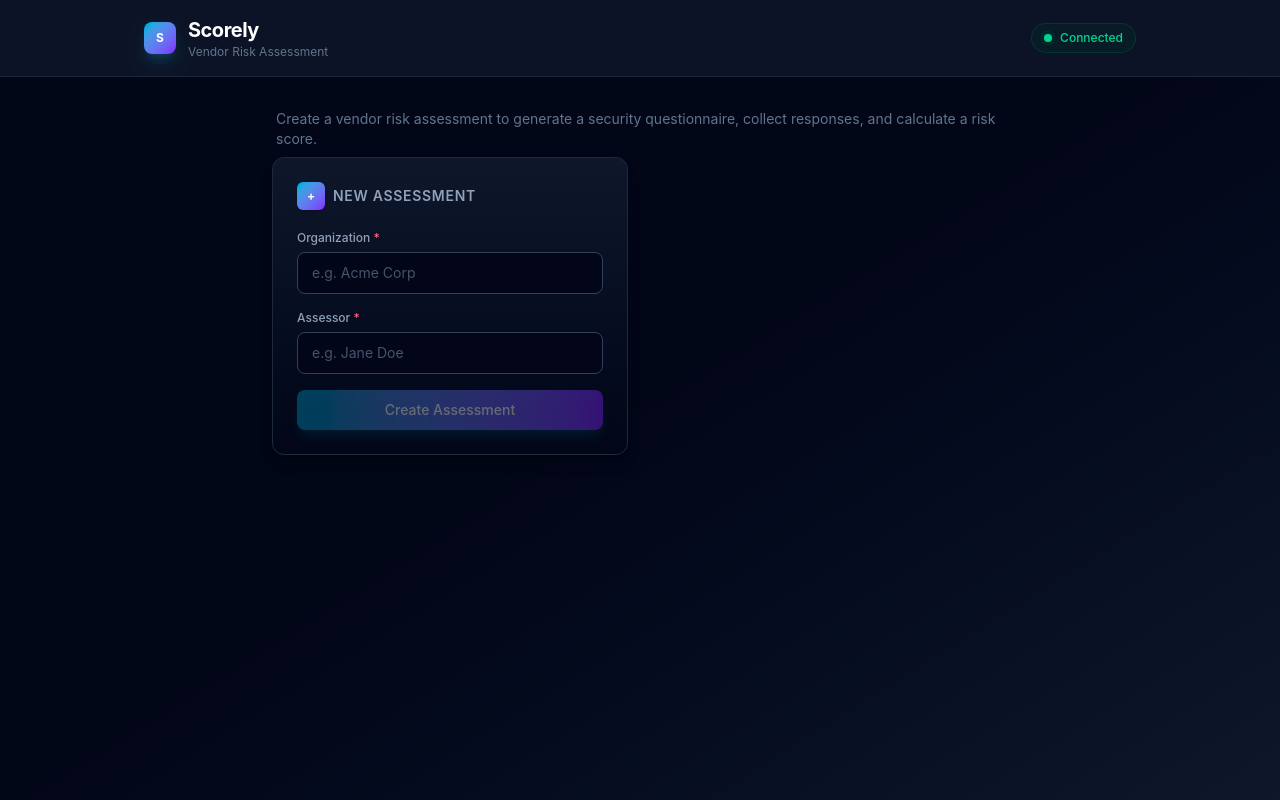
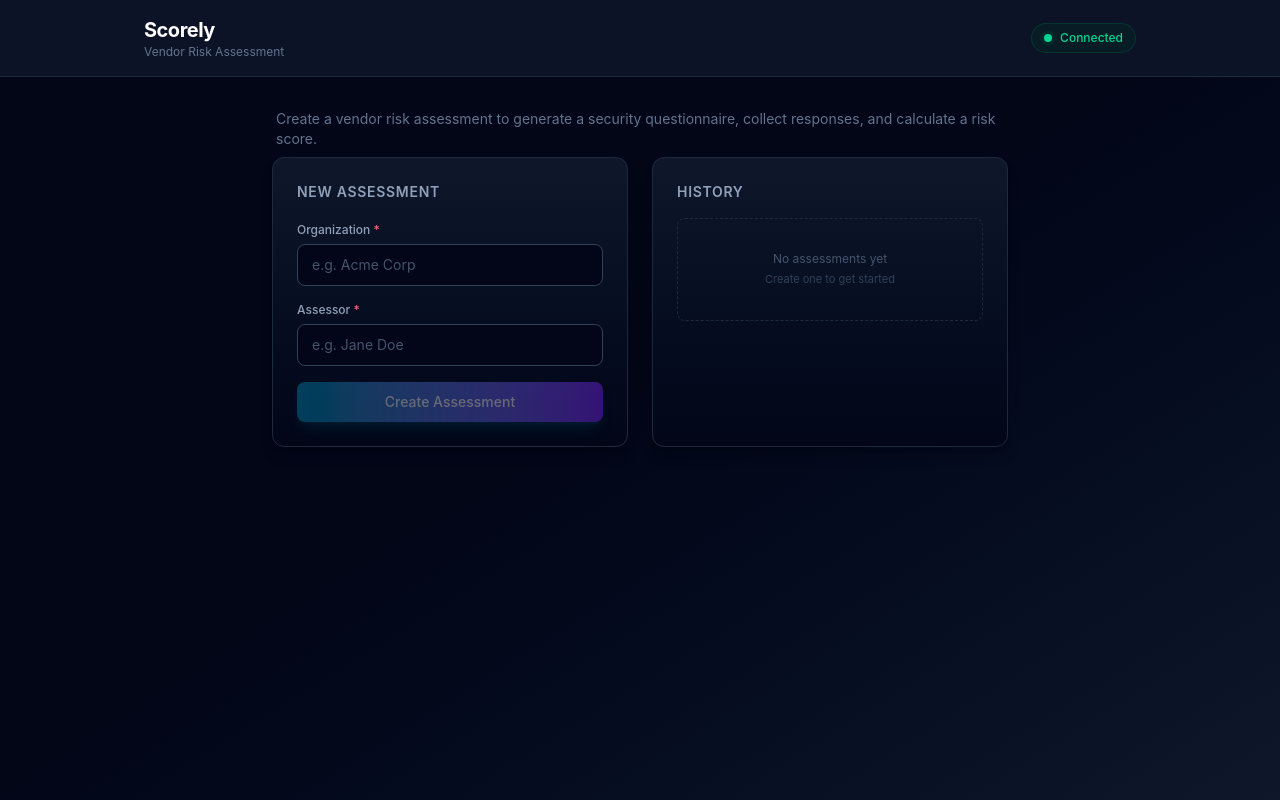
Before and after one commit to codexfang/scorely-api, a React (Vite) app in the folder frontend/: page / in a window 1280 px wide. Built offline with nearby package versions, Linux system fonts and the light colour scheme.

Commit message:
Fix: score shows after submit, remove logos, history empty state

```diff
--- a/frontend/src/App.jsx
+++ b/frontend/src/App.jsx
@@ -9,6 +9,7 @@ import { getStoredTokens, storeToken, removeToken } from './services/storage'
 export default function App() {
   const [tokens, setTokens] = useState([])
   const [activeToken, setActiveToken] = useState(null)
+  const [submitted, setSubmitted] = useState(false)
 
   useEffect(() => {
     setTokens(getStoredTokens())
@@ -38,7 +39,12 @@ export default function App() {
 
   function handleBack() {
     setActiveToken(null)
+    setSubmitted(false)
     window.scrollTo({ top: 0, behavior: 'smooth' })
+  }
+
+  function handleSubmitted() {
+    setSubmitted(true)
   }
 
   return (
@@ -76,8 +82,8 @@ export default function App() {
                 {activeToken.slice(0, 8)}...{activeToken.slice(-4)}
               </div>
             </div>
-            <Questionnaire token={activeToken} />
-            <ScoreCard token={activeToken} />
+            <Questionnaire token={activeToken} onSubmitted={handleSubmitted} />
+            {submitted && <ScoreCard token={activeToken} />}
           </div>
         )}
       </main>
--- a/frontend/src/components/CreateAssessment.jsx
+++ b/frontend/src/components/CreateAssessment.jsx
@@ -27,14 +27,9 @@ export default function CreateAssessment({ onCreated }) {
 
   return (
     <div className="rounded-xl border border-slate-800 bg-gradient-to-b from-slate-900 to-slate-950 p-6 shadow-lg shadow-black/20">
-      <div className="mb-5 flex items-center gap-2">
-        <div className="flex h-7 w-7 items-center justify-center rounded-md bg-gradient-to-br from-cyan-500 to-violet-600 text-xs font-bold text-white shadow-sm">
-          +
-        </div>
-        <h2 className="text-sm font-semibold uppercase tracking-wider text-slate-400">
-          New Assessment
-        </h2>
-      </div>
+      <h2 className="mb-5 text-sm font-semibold uppercase tracking-wider text-slate-400">
+        New Assessment
+      </h2>
       <form onSubmit={handleSubmit} className="space-y-4">
         <div>
           <label className="mb-1.5 block text-xs font-medium text-slate-400">
--- a/frontend/src/components/Header.jsx
+++ b/frontend/src/components/Header.jsx
@@ -2,14 +2,9 @@ export default function Header() {
   return (
     <header className="border-b border-slate-800 bg-slate-900/80 backdrop-blur-sm">
       <div className="mx-auto flex max-w-5xl items-center justify-between px-4 py-4">
-        <div className="flex items-center gap-3">
-          <div className="flex h-8 w-8 items-center justify-center rounded-lg bg-gradient-to-br from-cyan-500 to-violet-600 text-xs font-bold text-white shadow-lg shadow-cyan-500/20">
-            S
-          </div>
-          <div>
-            <h1 className="text-xl font-bold tracking-tight text-white">Scorely</h1>
-            <p className="text-xs text-slate-500">Vendor Risk Assessment</p>
-          </div>
+        <div>
+          <h1 className="text-xl font-bold tracking-tight text-white">Scorely</h1>
+          <p className="text-xs text-slate-500">Vendor Risk Assessment</p>
         </div>
         <div className="flex items-center gap-2 rounded-full bg-emerald-950/40 px-3 py-1.5 border border-emerald-900/50">
           <span className="relative flex h-2 w-2">
--- a/frontend/src/components/Questionnaire.jsx
+++ b/frontend/src/components/Questionnaire.jsx
@@ -80,7 +80,7 @@ function AnswerInput({ question, value, onChange }) {
   return null
 }
 
-export default function Questionnaire({ token }) {
+export default function Questionnaire({ token, onSubmitted }) {
   const [questions, setQuestions] = useState([])
   const [answers, setAnswers] = useState({})
   const [notes, setNotes] = useState({})
@@ -154,8 +154,10 @@ export default function Questionnaire({ token }) {
       }))
       await submitAnswers(token, answerList)
       setSubmitted(true)
+      if (onSubmitted) onSubmitted()
     } catch {
       setSubmitted(true)
+      if (onSubmitted) onSubmitted()
     } finally {
       setSubmitting(false)
     }
@@ -183,11 +185,6 @@ export default function Questionnaire({ token }) {
   if (submitted) {
     return (
       <div className="rounded-xl border border-emerald-900/50 bg-gradient-to-b from-emerald-950/30 to-slate-950 p-8 text-center shadow-lg shadow-black/20">
-        <div className="mx-auto mb-4 flex h-14 w-14 items-center justify-center rounded-full bg-gradient-to-br from-emerald-500 to-emerald-600 shadow-lg shadow-emerald-500/30">
-          <svg className="h-6 w-6 text-white" fill="none" viewBox="0 0 24 24" stroke="currentColor">
-            <path strokeLinecap="round" strokeLinejoin="round" strokeWidth={2.5} d="M5 13l4 4L19 7" />
-          </svg>
-        </div>
         <p className="text-lg font-semibold text-emerald-400">Answers Submitted</p>
         <p className="mt-1 text-sm text-slate-500">
           Your responses have been recorded. View your risk score below.
@@ -207,14 +204,9 @@ export default function Questionnaire({ token }) {
   return (
     <div className="rounded-xl border border-slate-800 bg-gradient-to-b from-slate-900 to-slate-950 p-6 shadow-lg shadow-black/20">
       <div className="mb-6 flex items-center justify-between">
-        <div className="flex items-center gap-3">
-          <div className="flex h-7 w-7 items-center justify-center rounded-md bg-gradient-to-br from-cyan-500 to-violet-600 text-xs font-bold text-white shadow-sm">
-            Q
-          </div>
-          <h2 className="text-sm font-semibold uppercase tracking-wider text-slate-400">
-            Questionnaire
-          </h2>
-        </div>
+        <h2 className="text-sm font-semibold uppercase tracking-wider text-slate-400">
+          Questionnaire
+        </h2>
         <div className="flex items-center gap-3">
           <span className="text-xs text-slate-500">
             <span className="text-cyan-400">{answered}</span>/{total}
--- a/frontend/src/components/ScoreCard.jsx
+++ b/frontend/src/components/ScoreCard.jsx
@@ -1,5 +1,5 @@
 import { useState, useEffect } from 'react'
-import { getScore, getFallbackScore, getReportUrl } from '../services/api'
+import { getScore, getReportUrl } from '../services/api'
 
 function RiskBadge({ level }) {
   const styles = {
@@ -71,8 +71,8 @@ export default function ScoreCard({ token }) {
       try {
       const data = await getScore(token)
       setScoreData(data.score)
-      } catch {
-        setScoreData(getFallbackScore())
+    } catch (e) {
+      setError(e.message || 'Failed to load score')
     } finally {
         setLoading(false)
       }
@@ -108,14 +108,9 @@ export default function ScoreCard({ token }) {
   return (
     <div className="rounded-xl border border-slate-800 bg-gradient-to-b from-slate-900 to-slate-950 p-6 shadow-lg shadow-black/20">
       <div className="mb-6 flex items-center justify-between">
-        <div className="flex items-center gap-3">
-          <div className={`flex h-7 w-7 items-center justify-center rounded-md bg-gradient-to-br ${gaugeColor} text-xs font-bold text-white shadow-sm`}>
-            S
-          </div>
         <h2 className="text-sm font-semibold uppercase tracking-wider text-slate-400">
           Risk Score
         </h2>
-        </div>
         <RiskBadge level={scoreData.risk_level} />
       </div>
 
--- a/frontend/src/components/TokenList.jsx
+++ b/frontend/src/components/TokenList.jsx
@@ -1,16 +1,15 @@
 export default function TokenList({ tokens, onSelect, onDelete }) {
-  if (!tokens.length) return null
-
   return (
     <div className="rounded-xl border border-slate-800 bg-gradient-to-b from-slate-900 to-slate-950 p-6 shadow-lg shadow-black/20">
-      <div className="mb-4 flex items-center gap-2">
-        <div className="flex h-7 w-7 items-center justify-center rounded-md bg-gradient-to-br from-violet-500 to-cyan-600 text-xs font-bold text-white shadow-sm">
-          H
-        </div>
-        <h2 className="text-sm font-semibold uppercase tracking-wider text-slate-400">
+      <h2 className="mb-4 text-sm font-semibold uppercase tracking-wider text-slate-400">
         History
       </h2>
+      {tokens.length === 0 ? (
+        <div className="rounded-lg border border-dashed border-slate-800 py-8 text-center">
+          <p className="text-xs text-slate-600">No assessments yet</p>
+          <p className="mt-1 text-[11px] text-slate-700">Create one to get started</p>
         </div>
+      ) : (
         <div className="space-y-2">
           {tokens.map((t) => (
             <div
@@ -21,14 +20,9 @@ export default function TokenList({ tokens, onSelect, onDelete }) {
                 onClick={() => onSelect(t.token)}
                 className="flex-1 text-left"
               >
-              <div className="flex items-center gap-2">
-                <span className="flex h-6 w-6 items-center justify-center rounded-md bg-gradient-to-br from-cyan-500/20 to-violet-500/20 text-xs font-bold text-violet-400">
-                  {t.org ? t.org[0].toUpperCase() : '?'}
-                </span>
                 <div>
                   <div className="text-sm font-medium text-slate-200">{t.org || 'Unnamed'}</div>
                   <div className="text-xs text-slate-600 font-mono">{t.token.slice(0, 8)}...</div>
-                </div>
                 </div>
               </button>
               <button
@@ -40,6 +34,7 @@ export default function TokenList({ tokens, onSelect, onDelete }) {
             </div>
           ))}
         </div>
+      )}
     </div>
   )
 }
```
Lines whose indentation alone changed are shown as unchanged.
